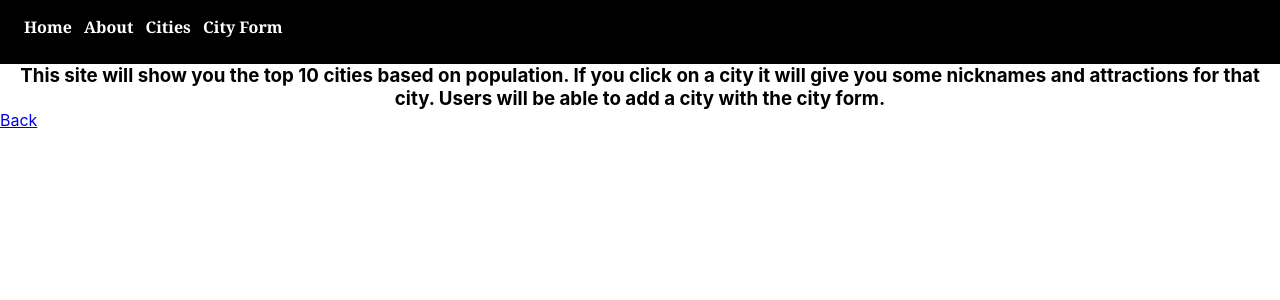
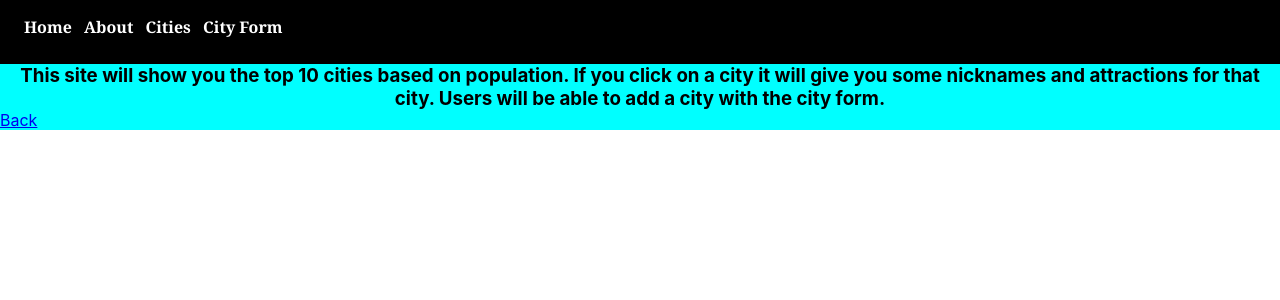
Before and after one commit to Jacksonmchugh/top-10-citys, a React (Create React App) app in the folder client/: page /About in a window 1280 px wide. Shown: the top 300 px of the page. Built offline with nearby package versions, Linux system fonts and the light colour scheme.

Commit message:
adding some styling for home and about

```diff
--- a/client/src/App.css
+++ b/client/src/App.css
@@ -22,6 +22,7 @@ h1, h2, h3, h4 {
   padding: 1em;
   min-height: 2em;
   font-family: 'Georgia';
+  justify-content: center;
 }
 
 .navbar a {
@@ -134,3 +135,8 @@ button {
   background-repeat: no-repeat;
   background-size:  10px;
 }
+.about {
+  background-color: aqua;
+  justify-content: center;
+
+}
```
Also changed, not shown: 1 other file (tests, documents, lock files or other folders).
